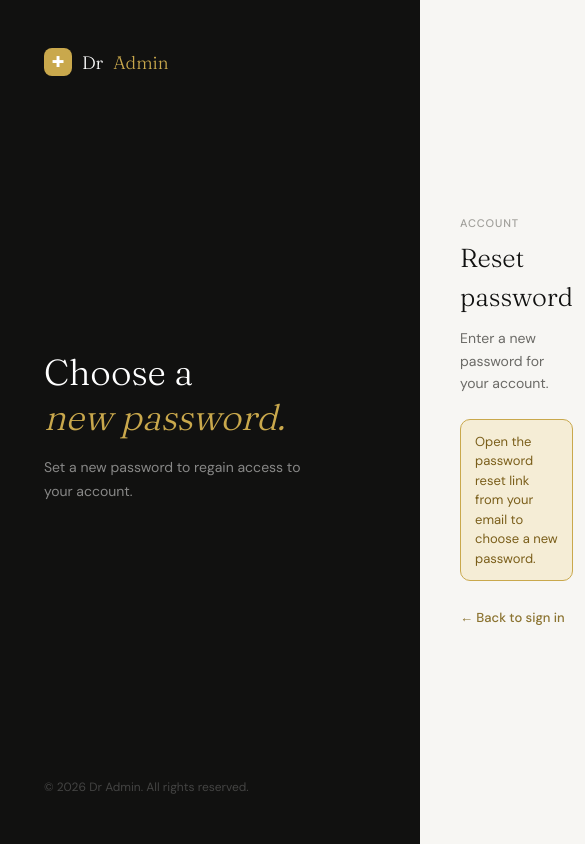
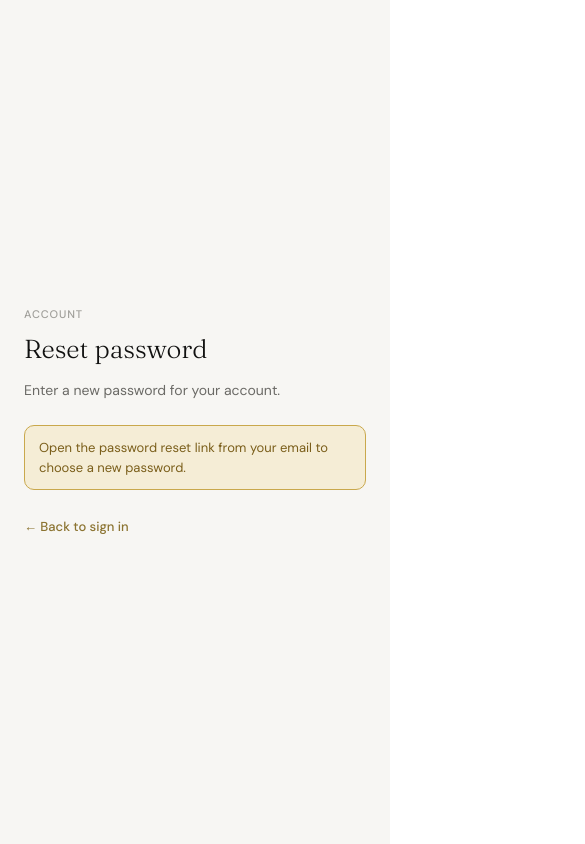
Before and after one commit to 1WholePotato/doctor_app_demo, a React (Vite) app in the folder doctor_website_demo/: page /reset in a window 390 px wide. Shown: the top 844 px of the page, 585 px wide, since content can reach past the window. Built offline with nearby package versions, Linux system fonts and the light colour scheme; no server answers.

Commit message:
fix(ui): fit password recovery forms on mobile

```diff
--- a/doctor_website_demo/src/styles/auth.css
+++ b/doctor_website_demo/src/styles/auth.css
@@ -136,6 +136,8 @@
 .lf-footer a:hover { text-decoration: underline; }
 
 @media (max-width: 768px) {
+  .fp-left { display: none; }
+  .fp-right { min-width: 0; padding: 32px 24px; }
   .login-left { display: none; }
   .login-right { background: var(--surface); }
 }
```
Also changed, not shown: 1 other file (tests, documents, lock files or other folders).
